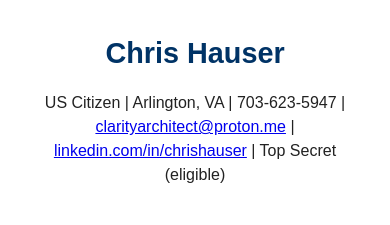
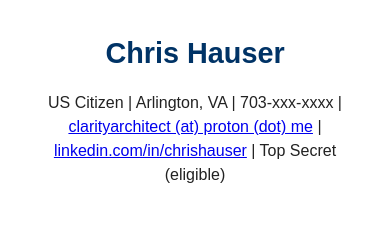
Before and after one commit to GitOuttaHere90210/wonderweb, a plain HTML site: page index.html in a window 390 px wide. Shown: the top 225 px of the page. Drawn offline with Linux system fonts and the light colour scheme.

Commit message:
Mask phone number and update email format
Updated personal contact information for privacy.

```diff
--- a/index.html
+++ b/index.html
@@ -59,8 +59,8 @@
   <header>
     <h1>Chris Hauser</h1>
     <p>
-      US Citizen | Arlington, VA | 703-623-5947 |
-      <a href="mailto:clarityarchitect@proton.me">clarityarchitect@proton.me</a> |
+      US Citizen | Arlington, VA | 703-xxx-xxxx |
+      <a href="mailto:clarityarchitect@proton.me">clarityarchitect (at) proton (dot) me</a> |
       <a href="https://linkedin.com/in/chrishauser">linkedin.com/in/chrishauser</a> |
       Top Secret (eligible)
     </p>
```
